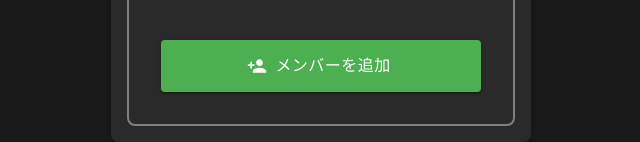
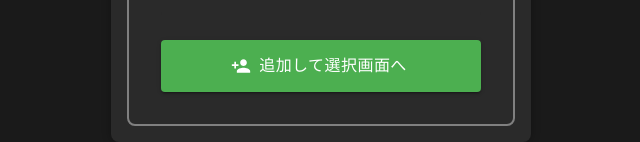
Before and after one commit to mizzzuno/justalk3, a React (Create React App) app: page /add-member in a window 1280 px wide. Shown: the part 444-586 px from the top of the page, without its empty margins (319-959 px from the left). Built offline with nearby package versions, Linux system fonts and the light colour scheme.

Commit message:
“amall_fixes”

```diff
--- a/src/pages/AddMember.jsx
+++ b/src/pages/AddMember.jsx
@@ -114,7 +114,7 @@ const AddMember = () => {
             textTransform: "none",
           }}
         >
-          メンバーを追加
+          追加して選択画面へ
         </Button>
       </Stack>
     </Box>
--- a/src/pages/TalkDetail.jsx
+++ b/src/pages/TalkDetail.jsx
@@ -54,7 +54,7 @@ function TranscriptionErrorUI() {
           alignItems: 'center',
           justifyContent: 'center',
           p: 2,
-          minHeight: 'calc(100vh - 200px)',
+          //minHeight: 'calc(100vh - 200px)',
         }}
       >
         <Box
```
